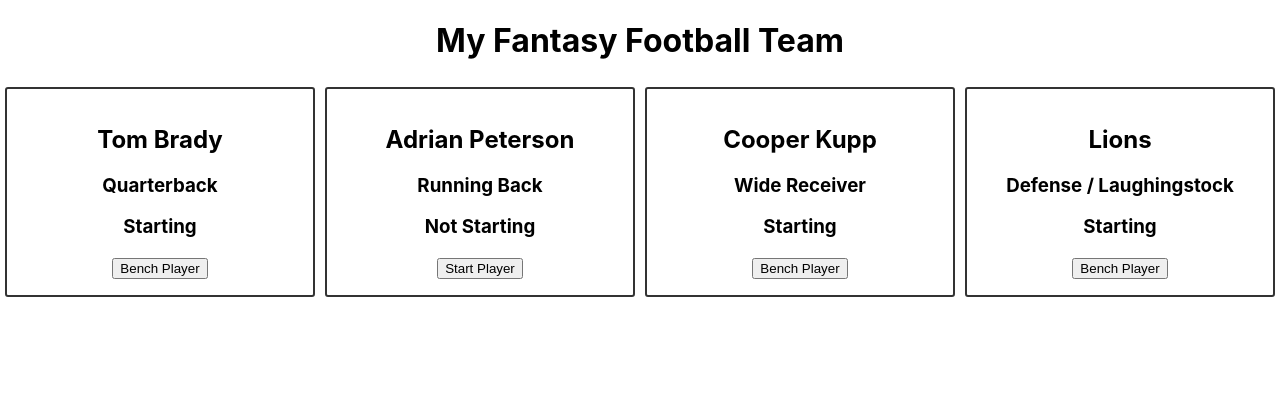
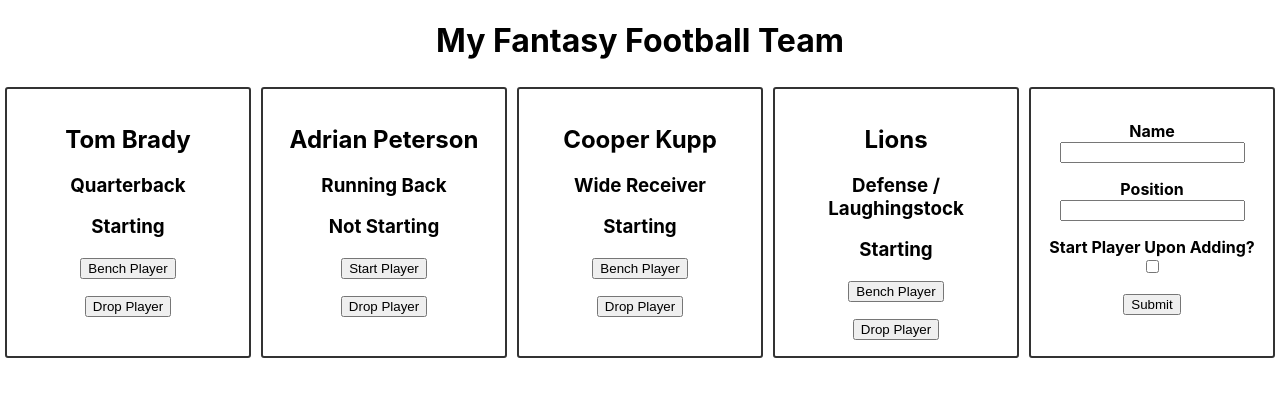
Before and after one commit to bjclark13/fantasy-football-react, a React (Create React App) app: page / in a window 1280 px wide. Shown: the top 396 px of the page. Built offline with nearby package versions, Linux system fonts and the light colour scheme.

Commit message:
Add form (not complete)

```diff
--- /dev/null
+++ b/src/IPlayer.tsx
@@ -0,0 +1,5 @@
+export default interface IPlayer {
+    name: string,
+    position: string,
+    starting: boolean
+}
--- a/src/Player.tsx
+++ b/src/Player.tsx
@@ -1,7 +1,14 @@
 import { useState } from 'react';
 import './Player.css';
 
-function Player({ name, starting, position }: { name: string, starting: boolean, position: string }) {
+interface PlayerProps {
+    name: string,
+    starting: boolean,
+    position: string,
+    onDelete: () => void
+}
+
+function Player({ name, starting, position, onDelete }: PlayerProps) {
 
     const [startingState, setStarting] = useState(starting);
 
@@ -15,7 +22,10 @@
             <h3>{position}</h3>
             <h3>{startingState ? '' : 'Not'} Starting </h3>
 
-            <button onClick={toggleStarting}> {startingState ? 'Bench' : 'Start'} Player </button>
+            <p>
+                <button onClick={toggleStarting}> {startingState ? 'Bench' : 'Start'} Player </button>
+            </p>
+            <button onClick={onDelete}> Drop Player </button>
         </div>
     )
 }
--- /dev/null
+++ b/src/PlayerAdd.tsx
@@ -0,0 +1,35 @@
+import IPlayer from "./IPlayer";
+
+function PlayerAdd({ onAdd }: { onAdd: (player: IPlayer) => void }) {
+    return (
+        <form className="player">
+            <p>
+                <label>
+                    <strong> Name </strong>
+                    <input name="name" />
+                </label>
+            </p>
+
+            <p>
+                <label>
+                    <strong> Position </strong>
+                    <input name="position" />
+                </label>
+            </p>
+
+            <p>
+                <label>
+                    <strong> Start Player Upon Adding? </strong>
+                    <input name="starting" type="checkbox" />
+                </label>
+            </p>
+
+            <p>
+                <button> Submit </button>
+            </p>
+
+        </form>
+    )
+};
+
+export default PlayerAdd;
--- a/src/Players.tsx
+++ b/src/Players.tsx
@@ -1,8 +1,12 @@
 import Player from './Player';
 import './Players.css';
+import { useState } from 'react';
+import PlayerAdd from './PlayerAdd';
+
+import IPlayer from './IPlayer';
 
 function Players() {
-    const players = [
+    const players: IPlayer[] = [
         {
             name: 'Tom Brady',
             position: 'Quarterback',
@@ -25,12 +29,32 @@
         }
     ];
 
+    const [playerList, setPlayerList] = useState(players);
+
+    const handleDelete = (i: number) => {
+        setPlayerList((prevPlayerList) => {
+            return [...prevPlayerList.slice(0, i), ...prevPlayerList.slice(i + 1)];
+        })
+    }
+
+    const addPlayer = (player: IPlayer) => {
+        setPlayerList((prevPlayerList) => {
+            return [...prevPlayerList, player];
+        })
+    }
 
     return (
         <div className={'players'}>
-            {players.map((player) => {
-                return <Player name={player.name} position={player.position} starting={player.starting} />
+            {playerList.map((player, i) => {
+                return <Player
+                    name={player.name}
+                    position={player.position}
+                    starting={player.starting}
+                    onDelete={() => handleDelete(i)}
+                />
             })}
+
+            <PlayerAdd onAdd={addPlayer} />
         </div>
     )
 }
```
